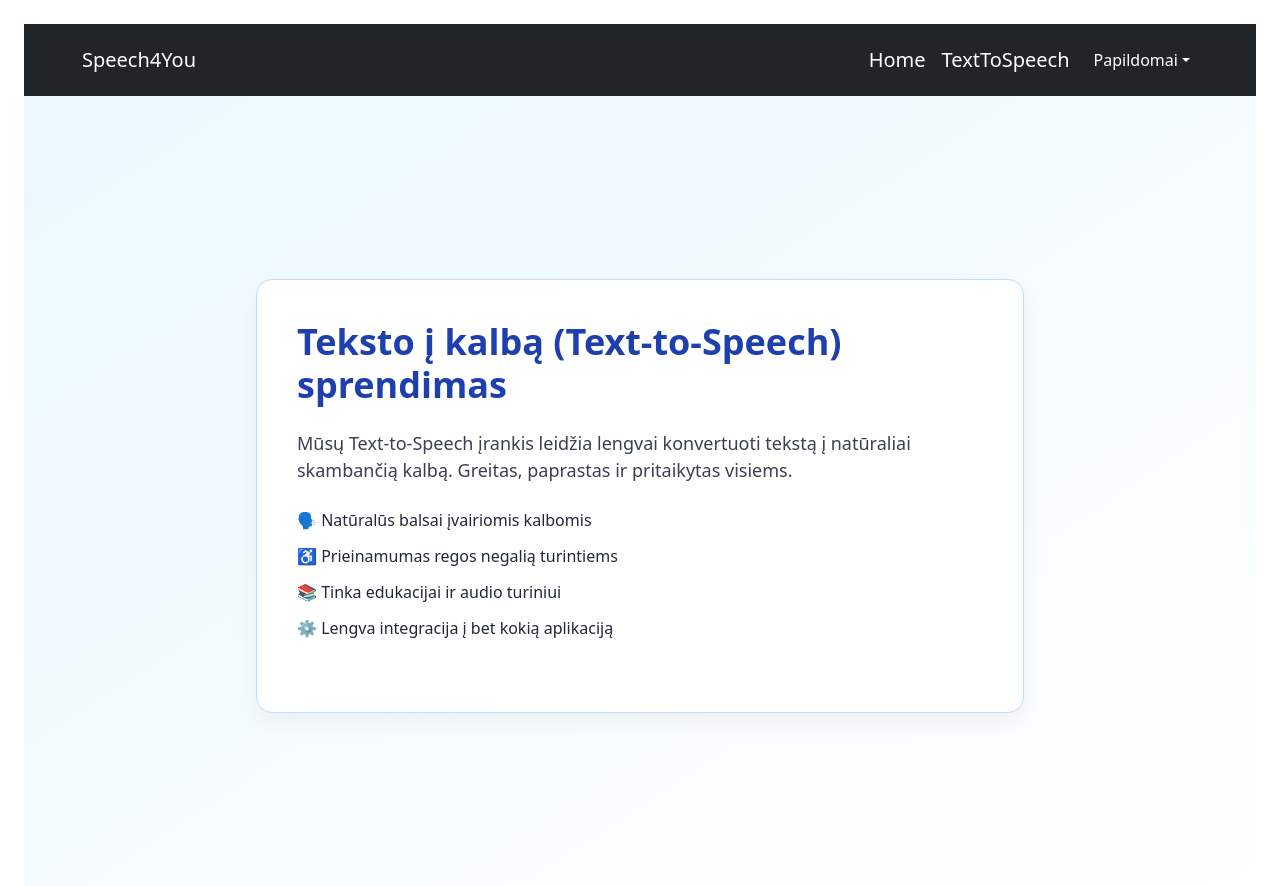
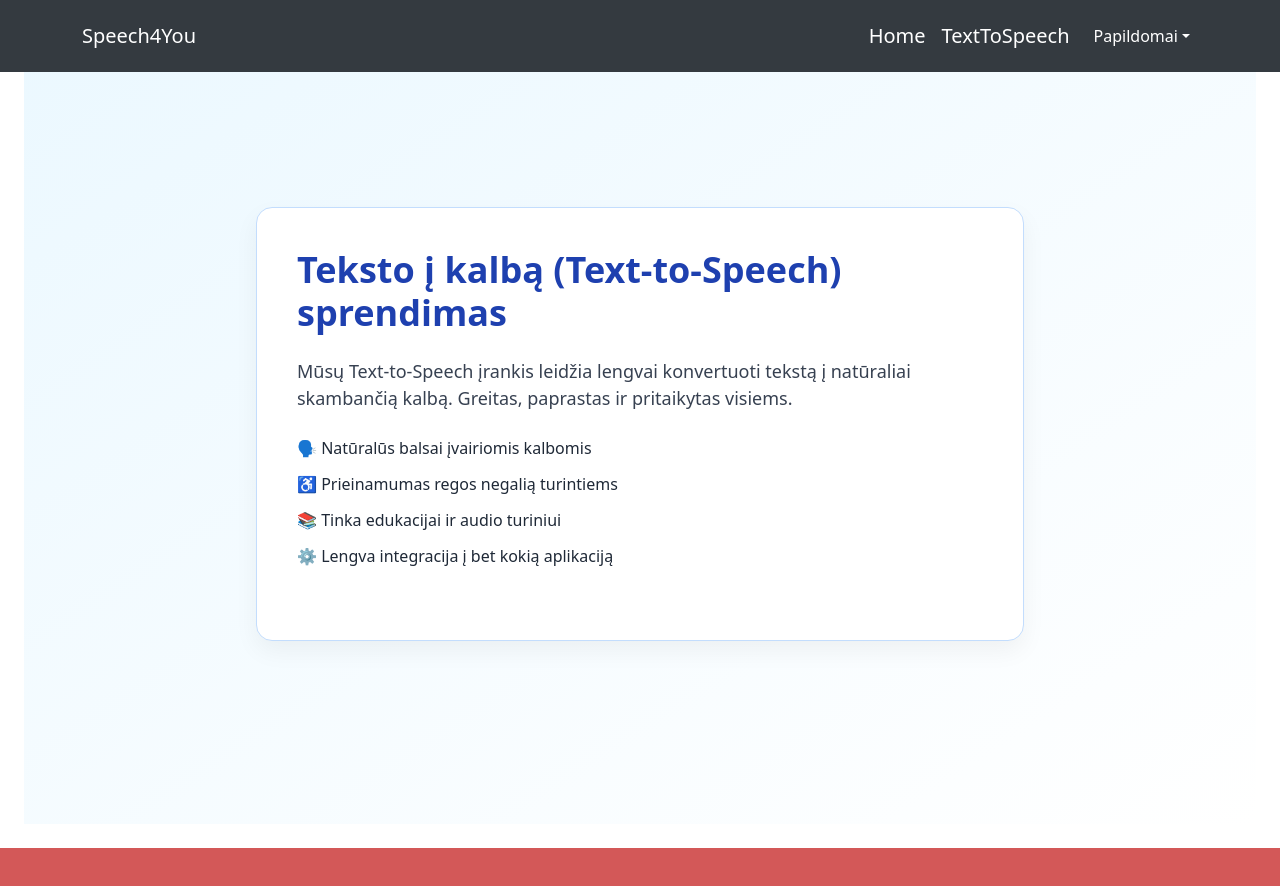
Before and after one commit to EdgarasBub/PROJEKTAS-TEXT_TO_SPEECH, a React (Vite) app in the folder client2/: page / in a window 1280 px wide. Shown: the top 886 px of the page. After the commit the page ends 848 px from the top, so only its background shows below. Built offline with nearby package versions, Linux system fonts and the light colour scheme.

Commit message:
NavBar fix pozition

```diff
--- a/client2/src/components/NavBar.tsx
+++ b/client2/src/components/NavBar.tsx
@@ -8,8 +8,8 @@ import NavDropdown from 'react-bootstrap/NavDropdown';
 
 function BasicExample() {
   return (
-    <Navbar expand="lg" bg="dark" variant="dark">
-      <Container className='d-flex justify-space-between align-items-center'>
+    <Navbar expand="lg" className='FixNavBar' >
+      <Container className=' d-flex justify-space-between align-items-center'>
         <Navbar.Brand href='/Home'>Speech4You</Navbar.Brand>
         <Navbar.Toggle aria-controls="basic-navbar-nav" />
         <Navbar id="basic-navbar-nav">
--- a/client2/src/index.css
+++ b/client2/src/index.css
@@ -3,7 +3,7 @@ body,html {
   background-color: #f3f3f3;
   margin: 0 auto;
   padding: 0;
-  background-color: #ccc;
+  background-color: #d35858;
 }
 
 /* .container {
--- a/client2/src/styles/NavBar.css
+++ b/client2/src/styles/NavBar.css
@@ -16,3 +16,12 @@ a {
   background-color: #444; /* Hover fonas */
   color: #fff;
 }
+
+.FixNavBar {
+  position: fixed !important;
+  top: 0;
+  left: 0;
+  right: 0;
+  width: 100%;
+  background-color: #343a40; /* Tamsus fonas */
+}
```
